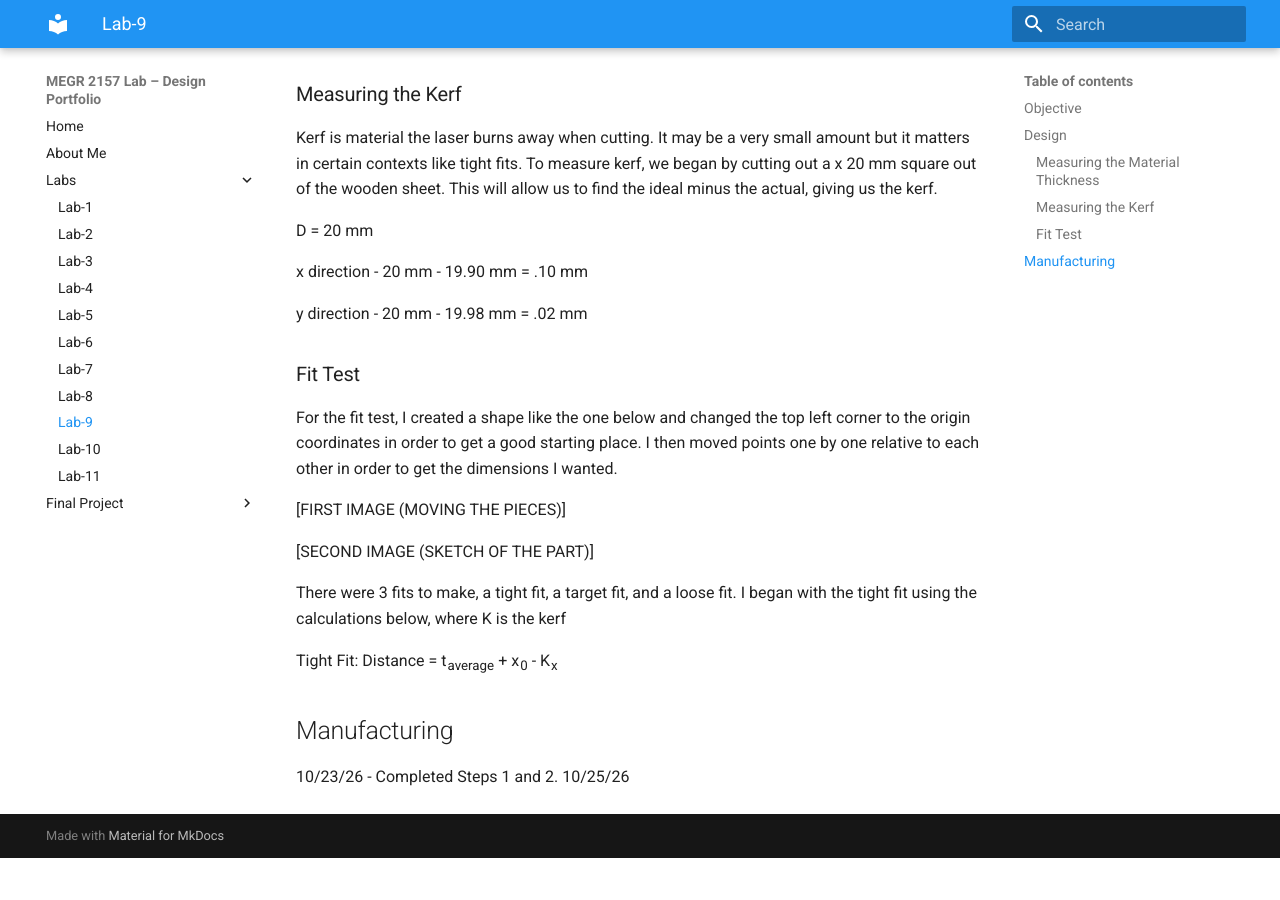
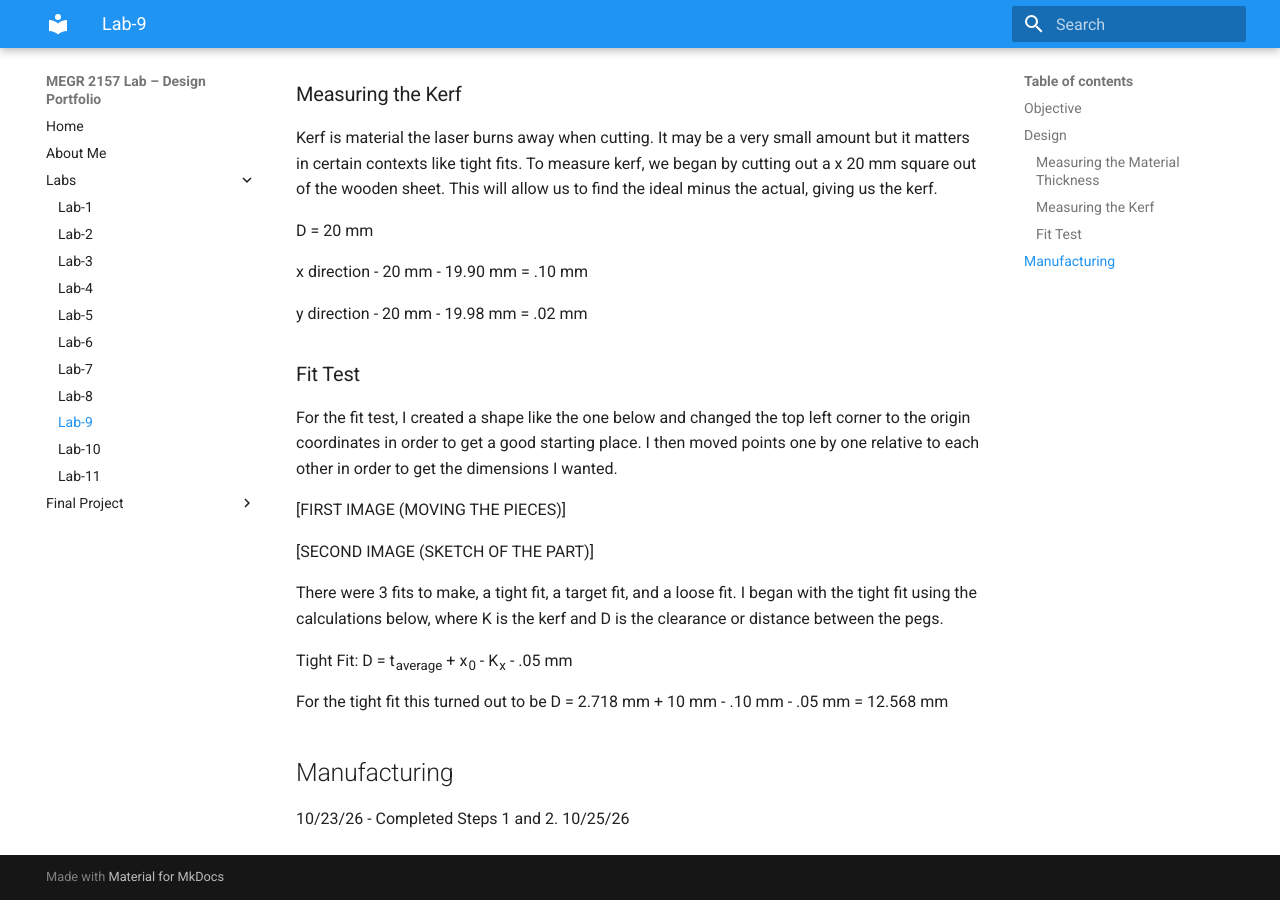
Before and after one commit to mgrego35/Morgan-Gregory-Lab-Portfolio, an MkDocs documentation site: the page built from docs/Labs/L09/index.md, in a window 1280 px wide and 900 px high, scrolled down 631 px. Built offline with MkDocs 1.6.1 and Material for MkDocs 9.7.7, drawn with Linux system fonts in a browser that asks for light colours; before the commit the page ends 1489 px from its top, so only the background shows below that.

Commit message:
Update tight fit calculation explanation
Clarified the tight fit calculation by adding the definition of clearance and correcting the formula.

```diff
--- a/docs/Labs/L09/index.md
+++ b/docs/Labs/L09/index.md
@@ -38,9 +38,11 @@ For the fit test, I created a shape like the one below and changed the top left
 
 [SECOND IMAGE (SKETCH OF THE PART)]
 
-There were 3 fits to make, a tight fit, a target fit, and a loose fit. I began with the tight fit using the calculations below, where K is the kerf
+There were 3 fits to make, a tight fit, a target fit, and a loose fit. I began with the tight fit using the calculations below, where K is the kerf and D is the clearance or distance between the pegs.
 
-Tight Fit: Distance = t<sub>average</sub> + x<sub>0</sub> - K<sub>x</sub>
+Tight Fit: D = t<sub>average</sub> + x<sub>0</sub> - K<sub>x</sub> - .05 mm
+
+For the tight fit this turned out to be D = 2.718 mm + 10 mm - .10 mm - .05 mm = 12.568 mm
 
 ## Manufacturing
 
```
